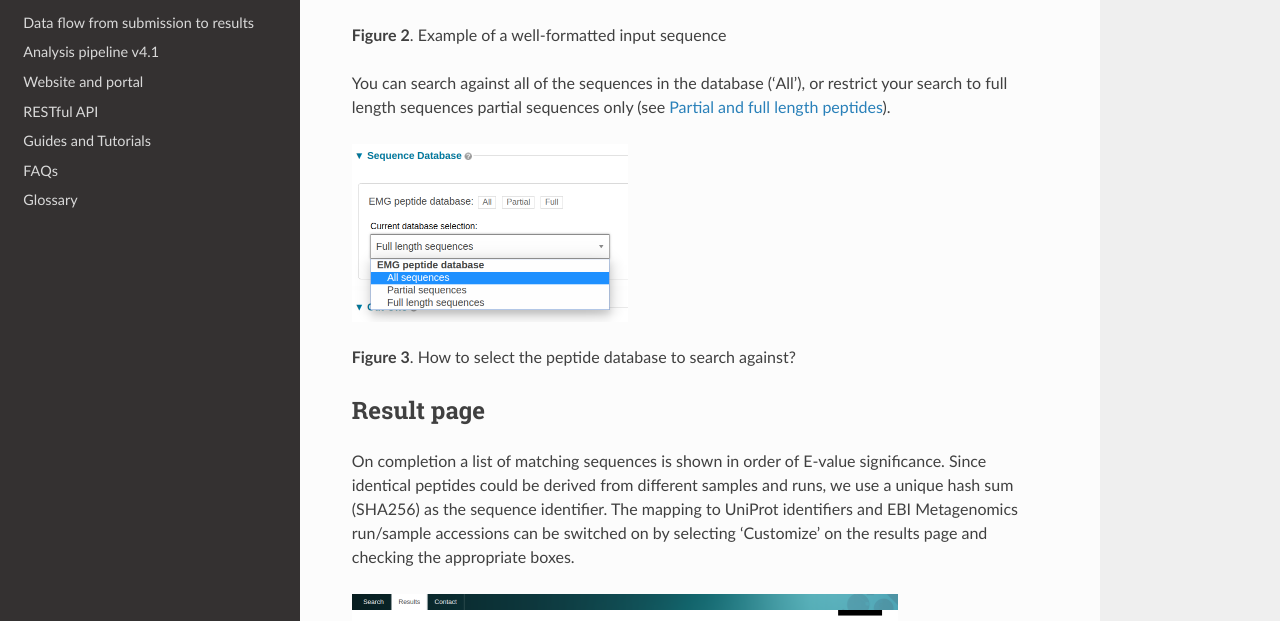
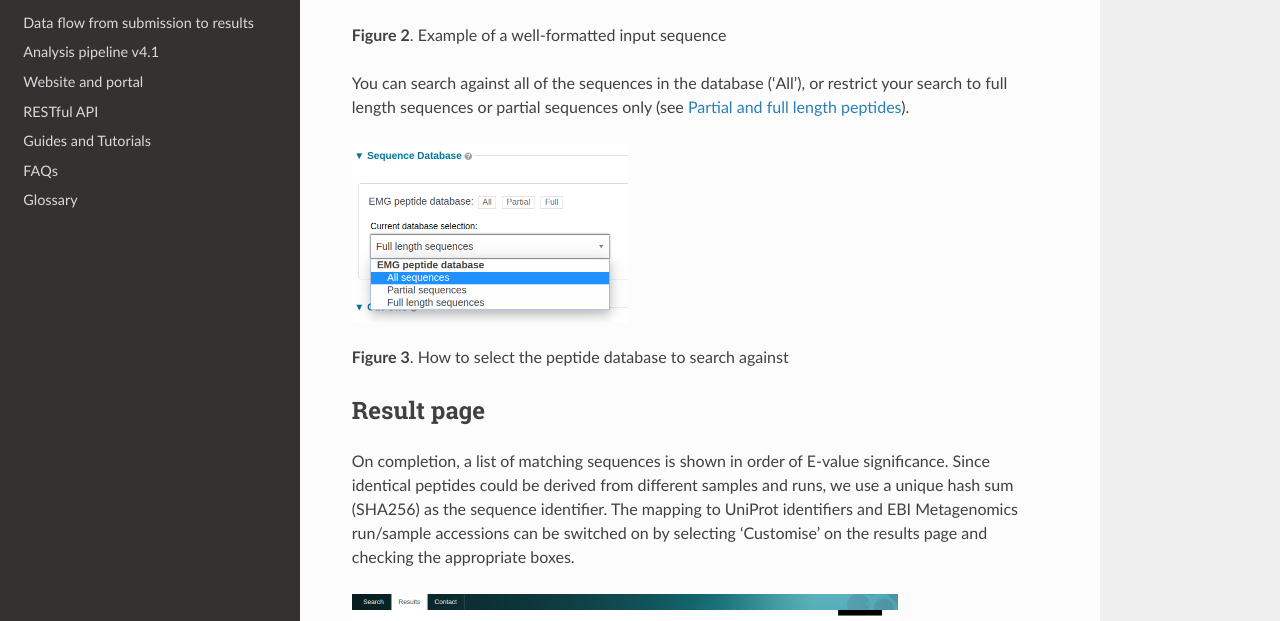
Before and after one commit to EBI-Metagenomics/EMG-docs, a Sphinx documentation site: the page built from docs/sequence-search.rst, in a window 1280 px wide and 900 px high, scrolled down 1045 px. Shown: the part 184-805 px from the top of the window. Built offline with Sphinx 7.4.7 and the Read the Docs theme 2.0.0, drawn with Linux system fonts in a browser that asks for light colours.

Commit message:
Minor wording changes.

```diff
--- a/docs/sequence-search.rst
+++ b/docs/sequence-search.rst
@@ -27,26 +27,24 @@ The search takes a FASTA-formatted amino acid sequence.
 **Figure 2**. Example of a well-formatted input sequence
 
 You can search against all of the sequences in the database ('All'),
-or restrict your search to full length sequences partial
+or restrict your search to full length sequences or partial
 sequences only (see :ref:`Partial and full length peptides`).
 
 .. figure:: images/sequence_search_db_select.png
    :scale: 50 %
 
-**Figure 3**. How to select the peptide database to search against?
+**Figure 3**. How to select the peptide database to search against
 
 
 -----------
 Result page
 -----------
 
-On completion a list of matching sequences is shown in order of E-value significance.
-Since identical peptides could be derived
-from different samples and runs, we use a unique hash sum (SHA256) as
-the sequence identifier. The mapping to UniProt identifiers and EBI
-Metagenomics run/sample accessions can be switched on by selecting
-'Customize' on the results page and checking the appropriate
-boxes.
+On completion, a list of matching sequences is shown in order of E-value significance.
+Since identical peptides could be derived from different samples and runs, we use a
+unique hash sum (SHA256) as the sequence identifier. The mapping to UniProt identifiers
+and EBI Metagenomics run/sample accessions can be switched on by selecting ‘Customise’
+on the results page and checking the appropriate boxes.
 
 .. figure:: images/sequence_search_result_custom2.png
    :scale: 50 %
```
